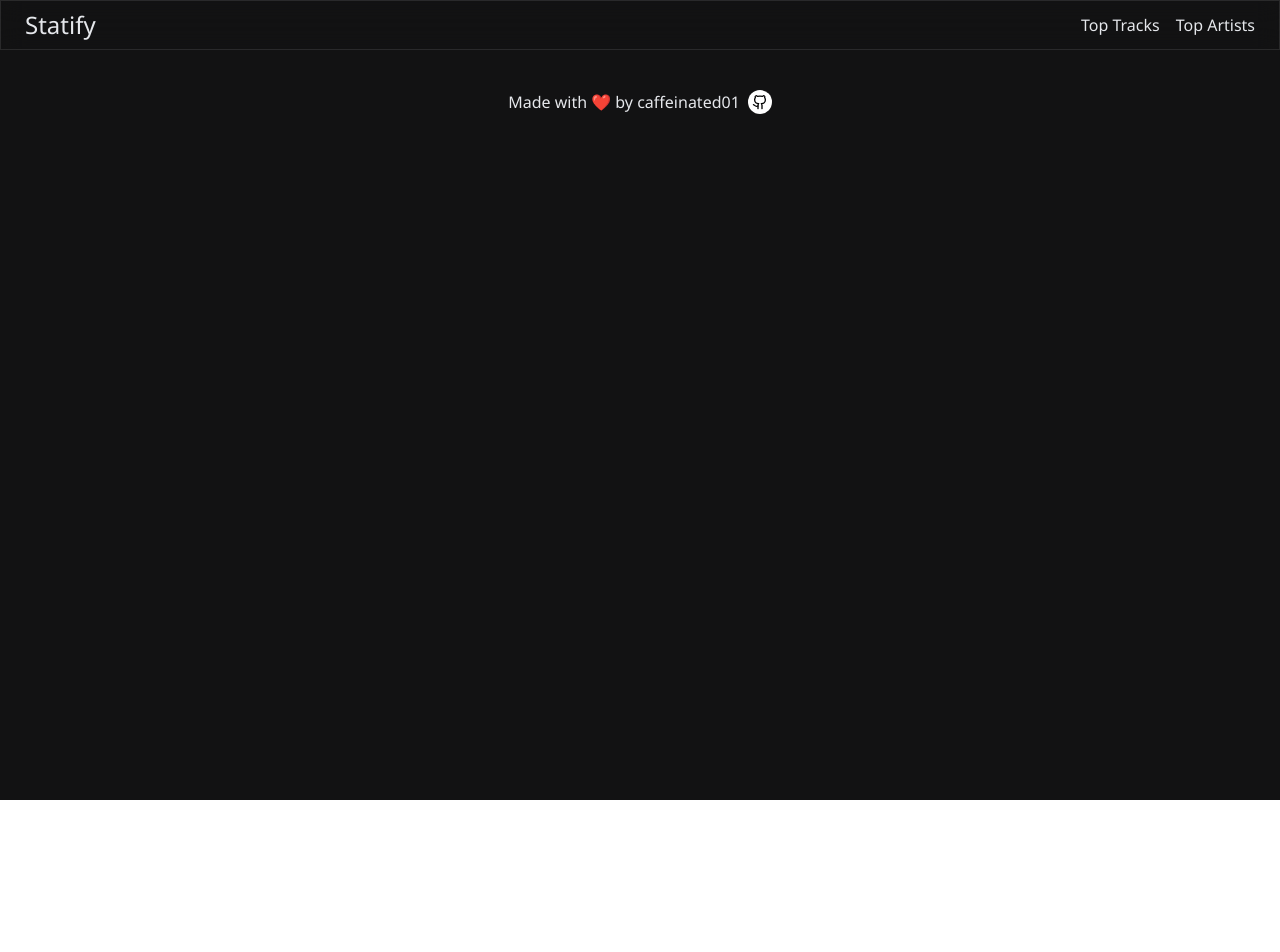
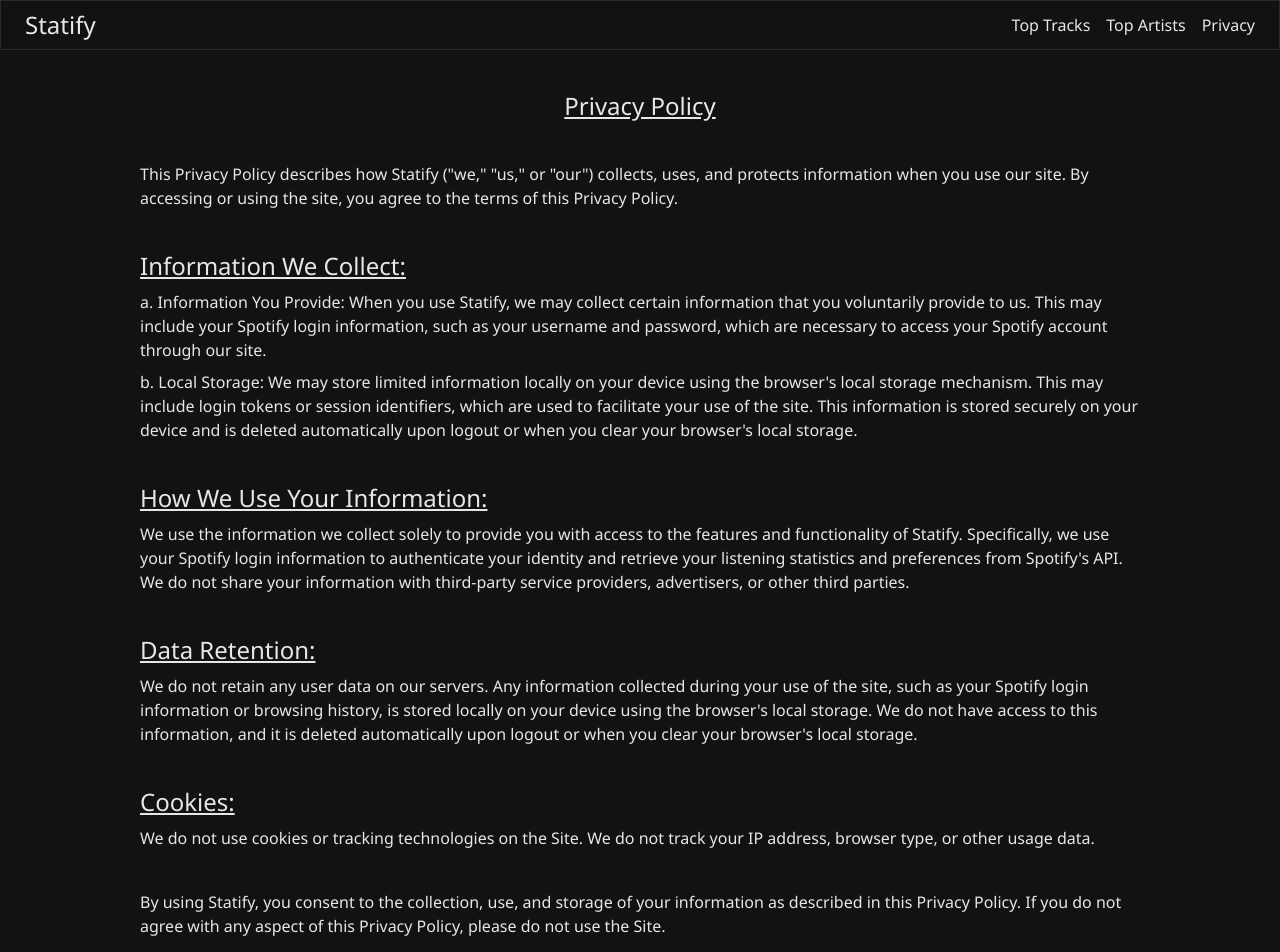
Before and after one commit to caffeinated01/Statify, a React (Vite) app: page /privacy_policy in a window 1280 px wide. Shown: the top 952 px of the page. Before the commit the page ends 800 px from the top, so only its background shows below. Built offline with nearby package versions, Linux system fonts and the light colour scheme; no server answers.

Commit message:
add privacy policy

```diff
--- a/src/App.jsx
+++ b/src/App.jsx
@@ -4,6 +4,7 @@
 import Header from "./Components/Header";
 import Tracks from "./Components/Tracks";
 import Artists from "./Components/Artists";
+import Privacy from "./Components/Privacy";
 import Footer from "./Components/Footer";
 import { AudioLines, ListMusic, Code, CalendarFold } from "lucide-react";
 import axios from "axios";
@@ -54,6 +55,23 @@
     }
 
     getUserData();
+
+    function getNewToken() {
+      window.location.href = AUTH_URL;
+      const hash = window.location.hash;
+      let token = hash;
+      window.location.hash = "";
+      return token;
+    }
+
+    axios.interceptors.response.use(null, async (error) => {
+      if (error.response.status === 401) {
+        const newToken = await getNewToken();
+        window.localStorage.setItem("token", newToken);
+      }
+
+      return Promise.reject(error);
+    });
   }, []);
 
   return (
@@ -173,6 +191,7 @@
             />
             <Route path="/top_tracks" element={<Tracks />} />
             <Route path="/top_artists" element={<Artists />} />
+            <Route path="/privacy_policy" element={<Privacy />} />
           </Routes>
           <Footer />
         </LoginContext.Provider>
--- a/src/Components/Footer.jsx
+++ b/src/Components/Footer.jsx
@@ -1,13 +1,17 @@
 import { Github } from "lucide-react";
 
 function Footer() {
-   return (
-      <div className="flex justify-center items-center text-center py-10 px-5 mt-auto">
-         <h1>Made with ❤️ by caffeinated01</h1>
-         <a href='https://github.com/caffeinated01/statify' target="_blank"><Github className="bg-white rounded-full p-1 text-black ml-2" size={24}/></a>
-      </div>
-   )
-
+  return (
+    <div className="flex justify-center items-center text-center py-10 px-5 mt-auto border-t-[1px] border-[#ffffff1a]">
+      <h1>Made with ❤️ by caffeinated01</h1>
+      <a href="https://github.com/caffeinated01/statify" target="_blank">
+        <Github
+          className="bg-white rounded-full p-1 text-black ml-2"
+          size={24}
+        />
+      </a>
+    </div>
+  );
 }
 
 export default Footer;
--- a/src/Components/Nav.jsx
+++ b/src/Components/Nav.jsx
@@ -15,6 +15,7 @@
         <div className="hidden w-full justify-between gap-4 md:flex">
           <Link to="/top_tracks">Top Tracks</Link>
           <Link to="/top_artists">Top Artists</Link>
+          <Link to="/privacy_policy">Privacy</Link>
         </div>
         <div className="md:hidden">
           <button onClick={toggleNavbar}>{isOpen ? <X /> : <Menu />}</button>
@@ -28,6 +29,9 @@
           <Link to="/top_artists" onClick={toggleNavbar}>
             Top Artists
           </Link>
+          <Link to="/privacy_policy" onClick={toggleNavbar}>
+            Privacy
+          </Link>
         </div>
       )}
     </>
--- /dev/null
+++ b/src/Components/Privacy.jsx
@@ -0,0 +1,74 @@
+function Privacy() {
+  return (
+    <>
+      <div className="flex flex-col items-center justify-center gap-10 py-10 px-5">
+        <h1 className="text-2xl underline">Privacy Policy</h1>
+        <div className="max-w-[1000px]">
+          <div className="mb-10">
+            <p>
+              This Privacy Policy describes how Statify ("we," "us," or "our")
+              collects, uses, and protects information when you use our site. By
+              accessing or using the site, you agree to the terms of this
+              Privacy Policy.
+            </p>
+          </div>
+          <div className="space-y-2 mb-10">
+            <h1 className="text-2xl underline">Information We Collect:</h1>
+            <ul>
+              a. Information You Provide: When you use Statify, we may collect
+              certain information that you voluntarily provide to us. This may
+              include your Spotify login information, such as your username and
+              password, which are necessary to access your Spotify account
+              through our site.
+            </ul>
+            <ul>
+              b. Local Storage: We may store limited information locally on your
+              device using the browser's local storage mechanism. This may
+              include login tokens or session identifiers, which are used to
+              facilitate your use of the site. This information is stored
+              securely on your device and is deleted automatically upon logout
+              or when you clear your browser's local storage.
+            </ul>
+          </div>
+          <div className="space-y-2 mb-10">
+            <h1 className="text-2xl underline">How We Use Your Information:</h1>
+            <ul>
+              We use the information we collect solely to provide you with
+              access to the features and functionality of Statify. Specifically,
+              we use your Spotify login information to authenticate your
+              identity and retrieve your listening statistics and preferences
+              from Spotify's API. We do not share your information with
+              third-party service providers, advertisers, or other third
+              parties.
+            </ul>
+          </div>
+          <div className="space-y-2 mb-10">
+            <h1 className="text-2xl underline">Data Retention:</h1>
+            <ul>
+              We do not retain any user data on our servers. Any information
+              collected during your use of the site, such as your Spotify login
+              information or browsing history, is stored locally on your device
+              using the browser's local storage. We do not have access to this
+              information, and it is deleted automatically upon logout or when
+              you clear your browser's local storage.
+            </ul>
+          </div>
+          <div className="space-y-2 mb-10">
+            <h1 className="text-2xl underline">Cookies:</h1>
+            <ul>
+              We do not use cookies or tracking technologies on the Site. We do
+              not track your IP address, browser type, or other usage data.
+            </ul>
+          </div>
+          <p>
+            By using Statify, you consent to the collection, use, and storage of
+            your information as described in this Privacy Policy. If you do not
+            agree with any aspect of this Privacy Policy, please do not use the
+            Site.
+          </p>
+        </div>
+      </div>
+    </>
+  );
+}
+export default Privacy;
```
Also changed, not shown: public/favicon.svg.
